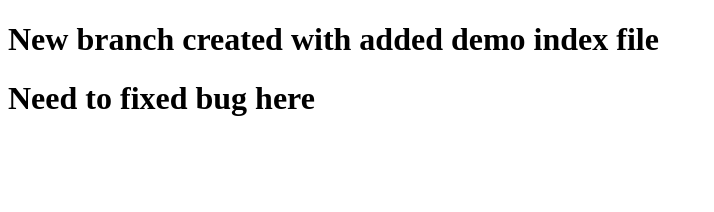
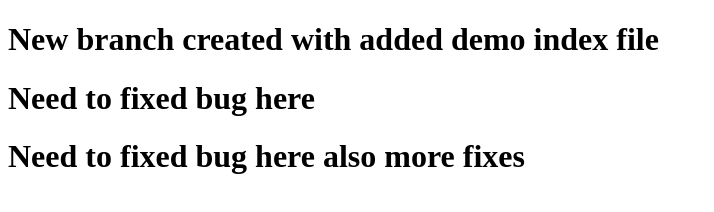
Before and after one commit to aniketbumbc/git-workshop-review, a plain HTML site: page index-1.html in a window 1280 px wide. Shown: the whole page, without its empty margins (0-714 px from the left). Drawn offline with Linux system fonts and the light colour scheme.

Commit message:
bug-fixed-2

```diff
--- a/index-1.html
+++ b/index-1.html
@@ -8,5 +8,6 @@
   <body>
     <h1>New branch created with added demo index file</h1>
     <h1>Need to fixed bug here</h1>
+    <h1>Need to fixed bug here also more fixes</h1>
   </body>
 </html>
```
